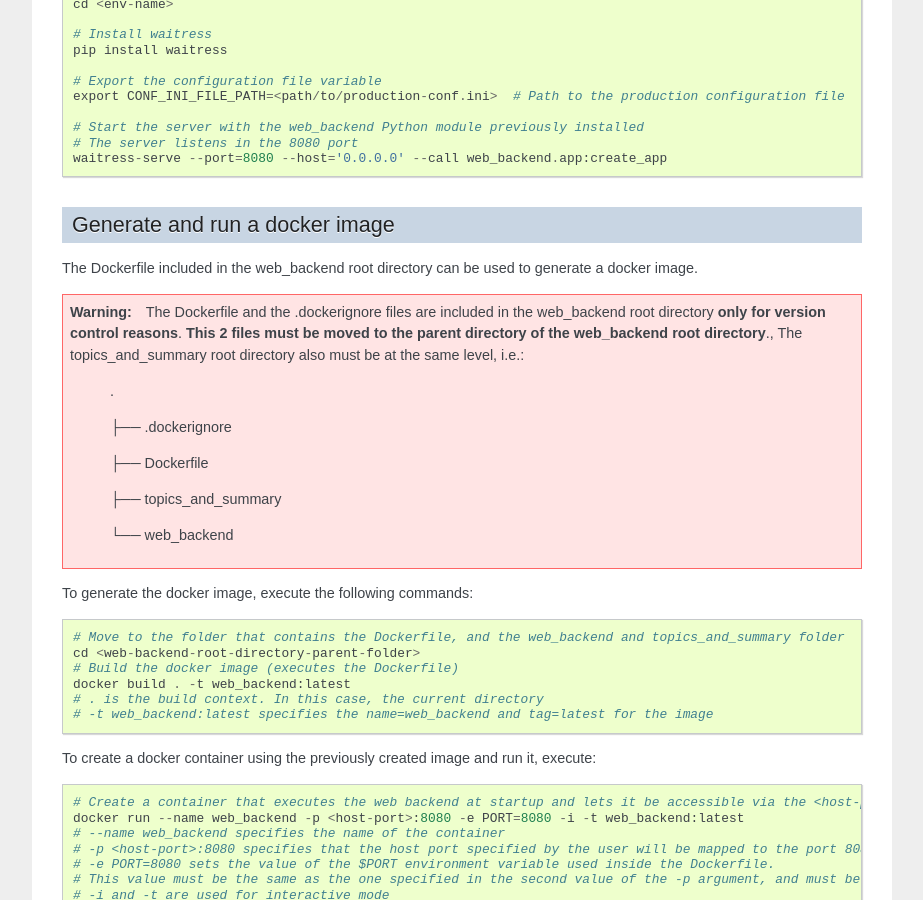
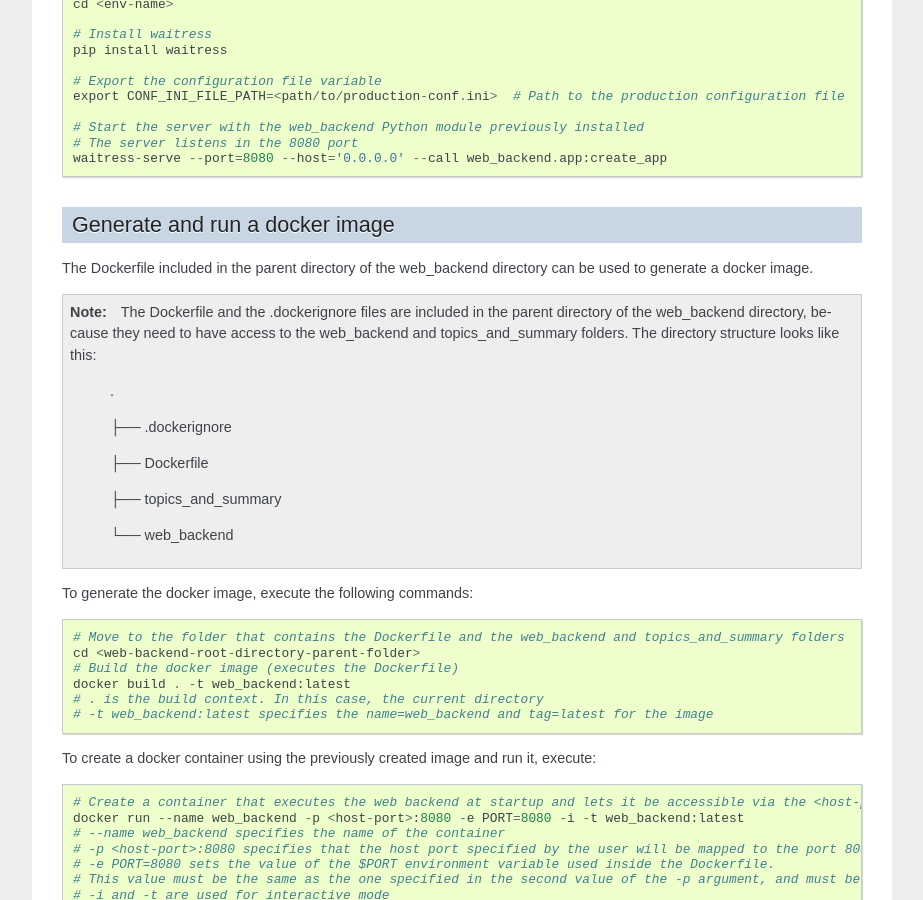
Before and after one commit to CarlosSanabriaM/web_backend, a Sphinx documentation site: the page built from web_backend/docs/source/execution-and-deployment.rst, in a window 1280 px wide and 900 px high, scrolled down 1558 px. Shown: the whole window, without its empty margins (198-1121 px from the left). Built offline with Sphinx 7.4.7, drawn with Linux system fonts in a browser that asks for light colours.

Commit message:
Updated execution-and-deployment documentation page.

```diff
--- a/web_backend/docs/source/execution-and-deployment.rst
+++ b/web_backend/docs/source/execution-and-deployment.rst
@@ -106,11 +106,10 @@ After executing the steps in the previous section, follow this steps:
 Generate and run a docker image
 -------------------------------
 
-The Dockerfile included in the web_backend root directory can be used to generate a docker image.
+The Dockerfile included in the parent directory of the web_backend directory can be used to generate a docker image.
 
-.. warning:: The Dockerfile and the .dockerignore files are included in the web_backend root directory **only
-   for version control reasons**. **This 2 files must be moved to the parent directory of the web_backend root directory**.,
-   The topics_and_summary root directory also must be at the same level, i.e.:
+.. note:: The Dockerfile and the .dockerignore files are included in the parent directory of the web_backend directory,
+   because they need to have access to the web_backend and topics_and_summary folders. The directory structure looks like this:
 
     .
 
@@ -126,7 +125,7 @@ To generate the docker image, execute the following commands:
 
 ::
 
-    # Move to the folder that contains the Dockerfile, and the web_backend and topics_and_summary folder
+    # Move to the folder that contains the Dockerfile and the web_backend and topics_and_summary folders
     cd <web-backend-root-directory-parent-folder>
     # Build the docker image (executes the Dockerfile)
     docker build . -t web_backend:latest
```
